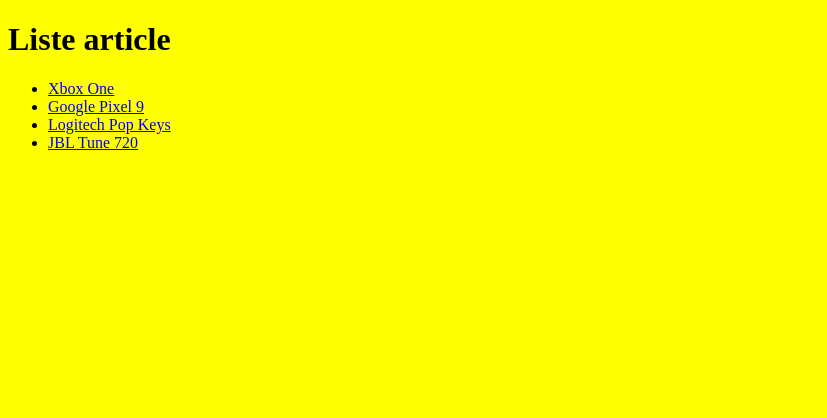
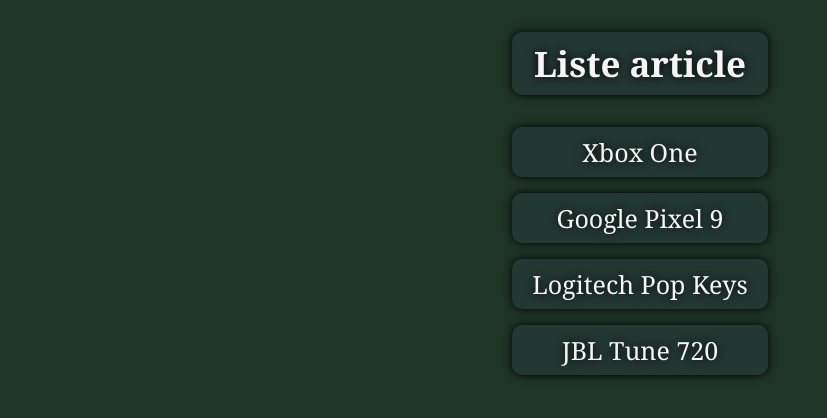
Before and after one commit to mr-anas-coder/projets, a plain HTML site: page page_accueil.html in a window 1280 px wide. Shown: the whole page, without its empty margins (0-827 px from the left). Drawn offline with Linux system fonts and the light colour scheme.

Commit message:
Add files via upload

```diff
--- /dev/null
+++ b/page_accueil.css
@@ -0,0 +1,51 @@
+* {
+    padding: 0;
+    margin: 0;
+    box-sizing: border-box;
+}
+
+body {
+    background: #1f3527;
+    font-family: Cambria, Cochin, Georgia, Times, 'Times New Roman', serif;
+}
+
+h1 {
+    color: whitesmoke;
+    border: none;
+    border-radius: 10px;
+    text-align: center;
+    justify-content: center;
+    width: 20%;
+    font-size: 35px;
+    margin-top: 2rem;
+    background: #233832;
+    box-shadow: 0 0 10px black;
+    text-shadow: 0 0 10px black;
+    padding: 0.5rem;
+}
+
+a {
+   text-decoration: none;
+   color: whitesmoke;
+   margin-top: 2rem;
+}
+
+.btn {
+    border: none;
+    width: 20%;
+    display: inline-block;
+    font-size: 25px;
+    background: #233832;
+    box-shadow: 0 0 10px black;
+    text-shadow: 0 0 10px black;
+    border-radius: 10px;
+    padding: 0.5rem;
+}
+
+#btn1, #btn2, #btn3, #btn4, #btn5, #btn6, #btn7, #btn8, #btn9, #btn10, #btn11, #btn12, #btn13, #btn14, #btn15 {
+    margin-top: 1rem;
+}
+
+.btn:hover {
+    background: #116045;
+}
--- a/page_accueil.html
+++ b/page_accueil.html
@@ -4,15 +4,18 @@
 	<meta charset="utf-8">
 	<meta name="viewport" content="width=device-width, initial-scale=1">
 	<title>Page des Projets</title>
+    <link href="page_accueil.css" rel="stylesheet"/>
 </head>
-<body bgcolor="yellow">
-    <h1>Liste article</h1>
+<body>
+    <center>
+        <h1>Liste article</h1>
 
-    <ul>
-        <li><a href="article_1.html">Xbox One</a></li>
-        <li><a href="article_2.html">Google Pixel 9</a></li>
-        <li><a href="article_3.html">Logitech Pop Keys</a></li>
-        <li><a href="article_4.html">JBL Tune 720</a></li>
-    </ul>
+        <ul>
+            <li><a class="btn" href="article_1.html">Xbox One</a></li>
+            <li><a class="btn" id="btn1" href="article_2.html">Google Pixel 9</a></li>
+            <li><a class="btn" id="btn2" href="article_3.html">Logitech Pop Keys</a></li>
+            <li><a class="btn" id="btn3" href="article_4.html">JBL Tune 720</a></li>
+        </ul>
+    </center>
 </body>
 </html>
```
